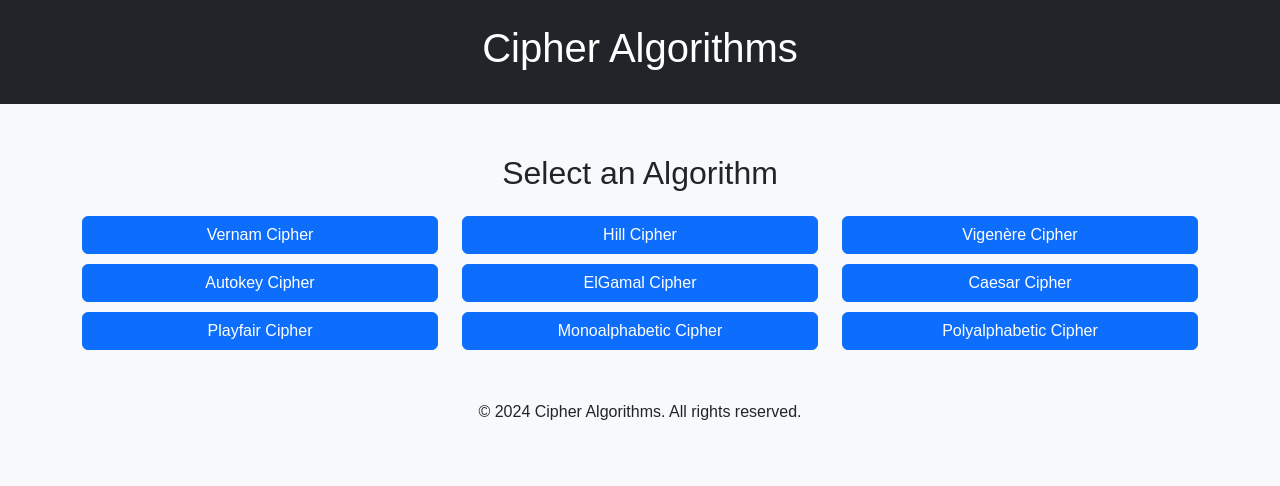
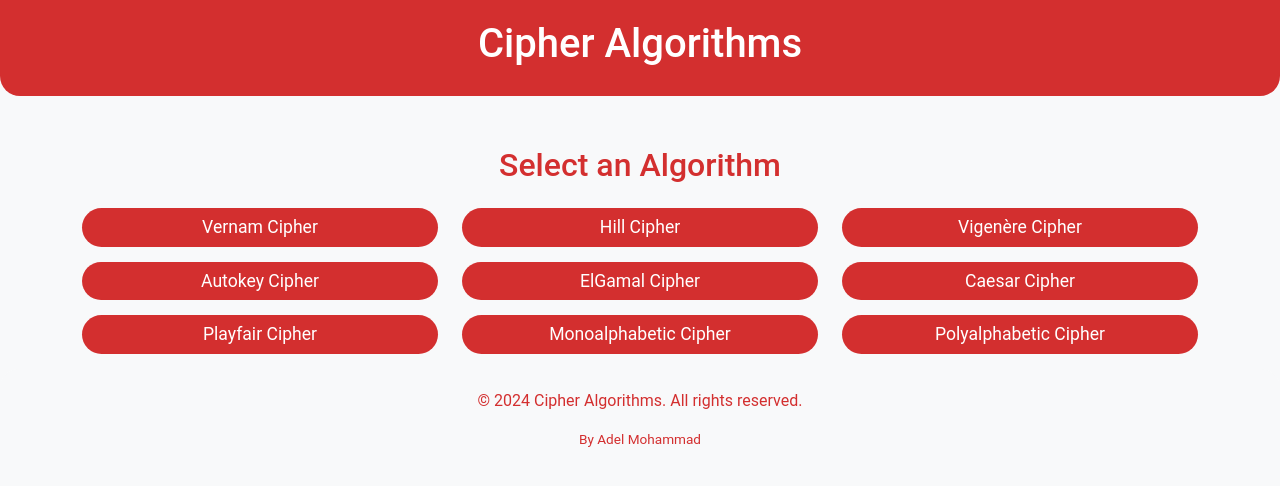
Before and after one commit to adl1d/home, a plain HTML site: page index.html in a window 1280 px wide. Drawn offline with nearby package versions, Linux system fonts and the light colour scheme.

Commit message:
Update index.html

```diff
--- a/index.html
+++ b/index.html
@@ -8,59 +8,90 @@
     <style>
         body {
             background-color: #f8f9fa;
-            font-family: Arial, sans-serif;
+            font-family: 'Roboto', sans-serif;
+        }
+        header {
+            background-color: #d32f2f;
+            color: white;
+            border-bottom-left-radius: 20px;
+            border-bottom-right-radius: 20px;
+            padding: 20px 0;
         }
         .container {
             margin-top: 50px;
         }
         .btn {
             width: 100%;
-            margin-bottom: 10px;
+            margin-bottom: 15px;
+            border-radius: 20px;
+            background-color: #d32f2f;
+            border: none;
+            color: white;
+            font-size: 1.1rem;
+            transition: transform 0.2s, box-shadow 0.2s;
+        }
+        .btn:hover {
+            background-color: #b71c1c;
+            transform: translateY(-3px);
+            box-shadow: 0px 4px 6px rgba(0, 0, 0, 0.2);
+        }
+        footer {
+            background-color: #f8f9fa;
+            color: #d32f2f;
+            border-top-left-radius: 20px;
+            border-top-right-radius: 20px;
+            padding: 20px 0;
+        }
+        footer small {
+            display: block;
+            margin-top: 10px;
+            font-size: 0.85rem;
         }
     </style>
 </head>
 <body>
-    <header class="text-center bg-dark text-white py-4">
+    <header class="text-center">
         <h1>Cipher Algorithms</h1>
     </header>
     <main class="container text-center">
-        <h2 class="mb-4">Select an Algorithm</h2>
+        <h2 class="mb-4" style="color: #d32f2f;">Select an Algorithm</h2>
         <div class="row">
             <div class="col-md-4">
-                <a href="https://adl1d.github.io/vernam" class="btn btn-primary">Vernam Cipher</a>
+                <a href="https://adl1d.github.io/vernam" class="btn">Vernam Cipher</a>
             </div>
             <div class="col-md-4">
-                <a href="https://adl1d.github.io/hill" class="btn btn-primary">Hill Cipher</a>
+                <a href="https://adl1d.github.io/hill" class="btn">Hill Cipher</a>
             </div>
             <div class="col-md-4">
-                <a href="https://adl1d.github.io/vigenere" class="btn btn-primary">Vigenère Cipher</a>
+                <a href="https://adl1d.github.io/vigenere" class="btn">Vigenère Cipher</a>
             </div>
         </div>
         <div class="row">
             <div class="col-md-4">
-                <a href="https://adl1d.github.io/autokey" class="btn btn-primary">Autokey Cipher</a>
+                <a href="https://adl1d.github.io/autokey" class="btn">Autokey Cipher</a>
             </div>
             <div class="col-md-4">
-                <a href="https://adl1d.github.io/elgamal" class="btn btn-primary">ElGamal Cipher</a>
+                <a href="https://adl1d.github.io/elgamal" class="btn">ElGamal Cipher</a>
             </div>
             <div class="col-md-4">
-                <a href="https://adl1d.github.io/seasar" class="btn btn-primary">Caesar Cipher</a>
+                <a href="https://adl1d.github.io/seasar" class="btn">Caesar Cipher</a>
             </div>
         </div>
         <div class="row">
             <div class="col-md-4">
-                <a href="https://adl1d.github.io/playfair" class="btn btn-primary">Playfair Cipher</a>
+                <a href="https://adl1d.github.io/playfair" class="btn">Playfair Cipher</a>
             </div>
             <div class="col-md-4">
-                <a href="https://adl1d.github.io/monoalphabetic" class="btn btn-primary">Monoalphabetic Cipher</a>
+                <a href="https://adl1d.github.io/monoalphabetic" class="btn">Monoalphabetic Cipher</a>
             </div>
             <div class="col-md-4">
-                <a href="https://adl1d.github.io/polyalphabetic" class="btn btn-primary">Polyalphabetic Cipher</a>
+                <a href="https://adl1d.github.io/polyalphabetic" class="btn">Polyalphabetic Cipher</a>
             </div>
         </div>
     </main>
-    <footer class="text-center bg-light py-3 mt-4">
+    <footer class="text-center">
         <p>&copy; 2024 Cipher Algorithms. All rights reserved.</p>
+        <small>By Adel Mohammad</small>
     </footer>
     <script src="https://cdn.jsdelivr.net/npm/bootstrap@5.3.0-alpha1/dist/js/bootstrap.bundle.min.js"></script>
 </body>
```
